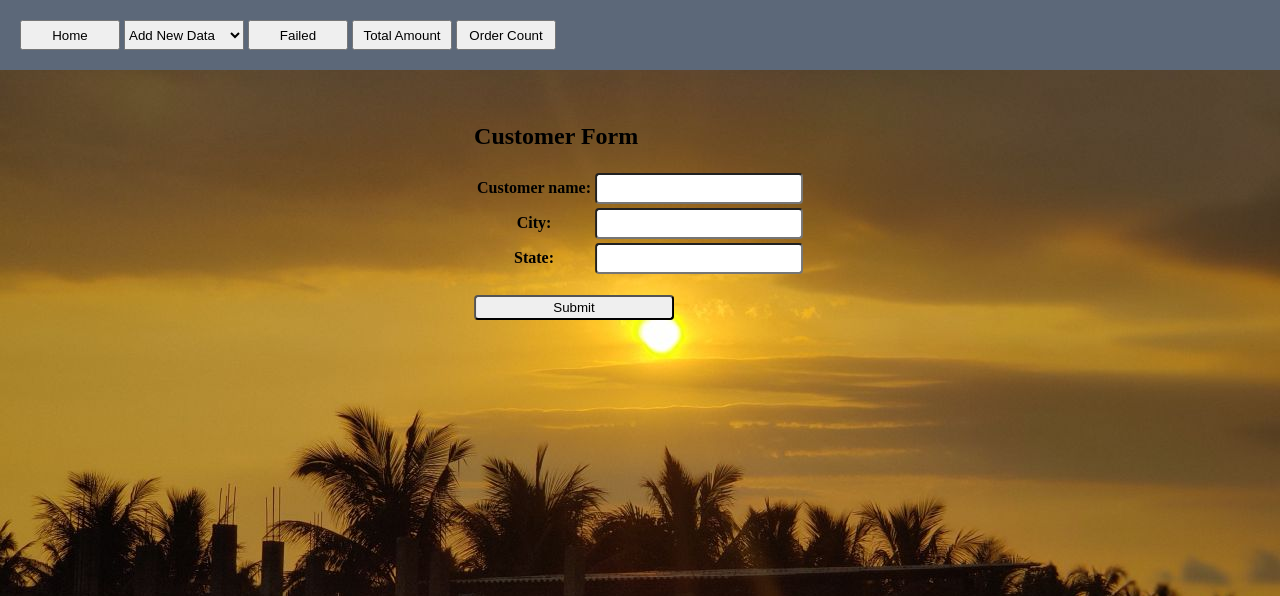
After one commit to snagavamsi123/ideepner_que_2, a Django app: page /add_customer in a window 1280 px wide. The commit adds this page. Shown: the top 596 px of the page. Run offline with Django 3.2, Linux system fonts and the light colour scheme.

Commit message:
added 3 pages for adding customers

```diff
--- a/ideep_2_App/forms.py
+++ b/ideep_2_App/forms.py
@@ -1,6 +1,7 @@
 from django import forms
 from .models import Order,Payment,Customer
 from  django.forms import ModelForm
+from django.forms import widgets
 class CustomerForm(ModelForm):
     class Meta:
         model = Customer
@@ -10,6 +11,9 @@ class OrderForm(ModelForm):
     class Meta:
         model = Order
         fields = '__all__'
+        widgets={
+            'order_date':widgets.SelectDateWidget(),
+        }
 class PaymentForm(ModelForm):
     class Meta:
         model=Payment
--- a/ideep_2_App/models.py
+++ b/ideep_2_App/models.py
@@ -11,7 +11,7 @@ class Customer(models.Model):
 
 class Order(models.Model):
     order_id = models.AutoField(primary_key=True)
-    order_date = models.DateField(timezone.now())
+    order_date = models.DateField()
     order_amount = models.FloatField()
     customer_no = models.ForeignKey(Customer,on_delete=models.CASCADE,default=0)
     def __str__(self):
--- a/ideep_2_App/static/styles/style.css
+++ b/ideep_2_App/static/styles/style.css
@@ -180,3 +180,31 @@ input:hover{
     left: 50%;
     transform: translate(-50%,0);
 }
+
+.add_new{
+    width: auto;
+    height: 30px;
+    background-color: #efefef;
+
+
+}
+
+
+.add_new:hover{
+    color:rgb(255, 255, 255);
+    background-color: rgb(0, 0, 0);
+}
+
+.Add_Customer{
+    color:rgb(255, 255, 255);
+    background-color: rgb(0, 0, 0);
+}
+
+.Add_Order{
+    color:rgb(255, 255, 255);
+    background-color: rgb(0, 0, 0);
+}
+.Payment{
+    color:rgb(255, 255, 255);
+    background-color: rgb(0, 0, 0);
+}
--- /dev/null
+++ b/ideep_2_App/templates/add_customer.html
@@ -0,0 +1,30 @@
+{% extends 'base.html' %}
+
+{% block content %}
+
+
+<br><br<br><br<br><br>
+
+<div class='addform_table'>
+    <h2>Customer Form</h2>
+
+    <form action="" method="POST">
+        <table>
+        {{form.as_table}}
+        </table>
+        <div>
+            <br>
+        <input type="submit">
+        </div>
+    </form>
+    <br><br><br>
+</div>
+
+
+
+
+
+
+
+
+{% endblock %}
--- a/ideep_2_App/templates/base.html
+++ b/ideep_2_App/templates/base.html
@@ -15,9 +15,38 @@
             <form action='{%url "home" %}'>
                 <button class='btn'>Home</button>
             </form>
-            <form action='{%url "add" %}'>
-                <button class='btn'>Add New</button>
-            </form>
+
+            <select name='add_new' class='add_new' onchange=location=this.value>
+
+                <option class='Add_Customer' value="add_customer">
+                    Add New Data
+                </option>
+
+                <option class='Add_Customer' value="add_customer">
+                    Add Customer
+                </option>
+
+
+                <option class='Add_Order' value="add_order">
+                   Add Order
+                </option>
+
+
+                <option class='Payment' value="payment">
+                    Payment Details
+                </option>
+
+            </select>
+
+
+
+
+
+
+
+
+
+
             <form action='{%url "failed" %}'>
                 <button class='btn'>Failed</button>
             </form>
--- a/ideep_2_App/urls.py
+++ b/ideep_2_App/urls.py
@@ -5,5 +5,8 @@ urlpatterns = [
     path('failed',views.failed,name='failed'),
     path('total_amount',views.total_amount,name='total_amount'),
     path('order_count',views.order_count,name='order_count'),
-    path('add_new',views.add,name='add'),
+    path('add_customer',views.add_customer,name='add_customer'),
+    path('add_order',views.add_order,name='add_order'),
+    path('payment',views.payment,name='payment'),
+
 ]
--- a/ideep_2_App/views.py
+++ b/ideep_2_App/views.py
@@ -52,8 +52,14 @@ def order_count(request):
     return render(request,'order_count.html',{'values':values})
 
 
-def add(request):
-    form = CustomerForm
-    form2=OrderForm
+def add_order(request):
+    form1 = OrderForm
+    return render(request,'add_order.html',{'form':form1})
+
+def add_customer(request):
+    form2=CustomerForm
+    return render(request,'add_customer.html',{'form':form2})
+
+def payment(request):
     form3=PaymentForm
-    return render(request,'add.html',{'form':form,'form2':form2,'form3':form3})
+    return render(request,'add_payment.html',{'form':form3})
```
Also changed, not shown: QUERIES/filefinder.py (added, +17 -0 lines), ideep_2_App/templates/add.html (deleted, +0 -46 lines), ideep_2_App/templates/add_order.html (added, +27 -0 lines), ideep_2_App/templates/add_payment.html (added, +18 -0 lines), QUERIES/git cmds -1.txt (renamed from git cmds -1.txt), 2 other files.
